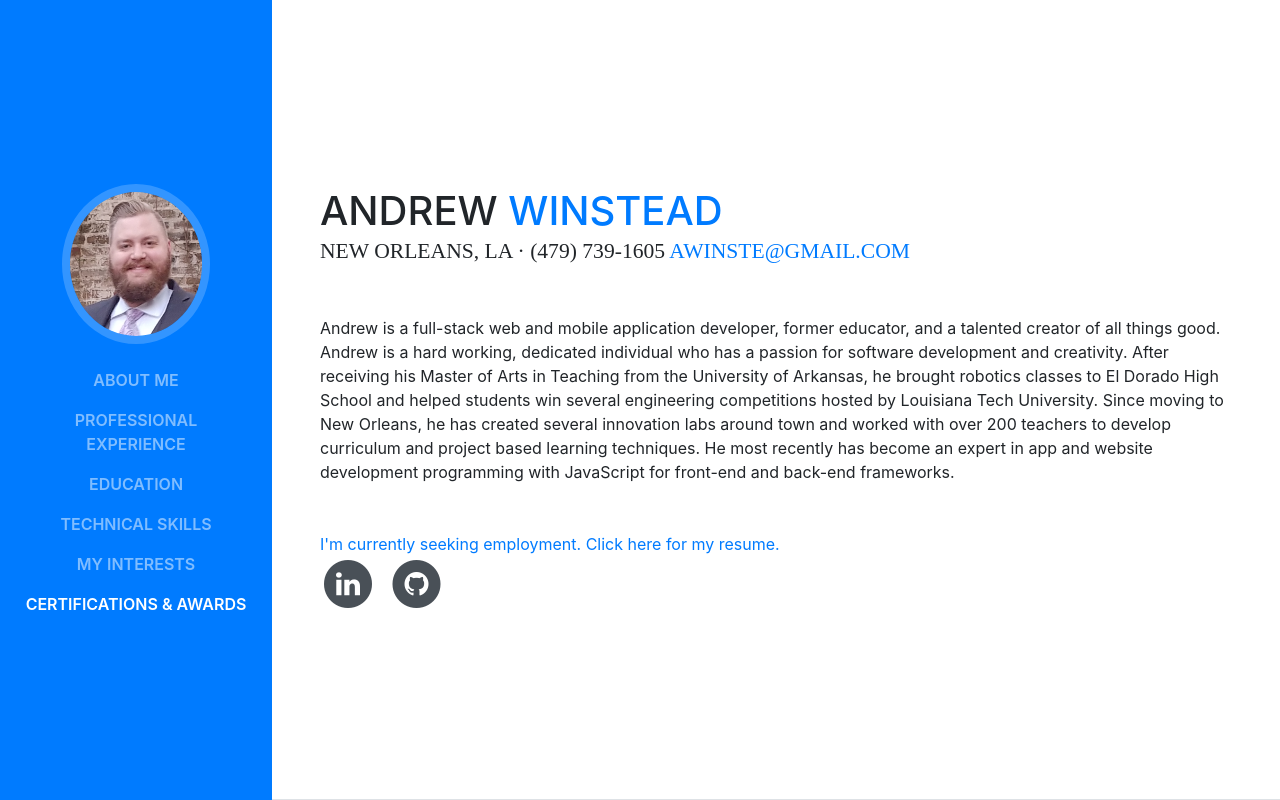
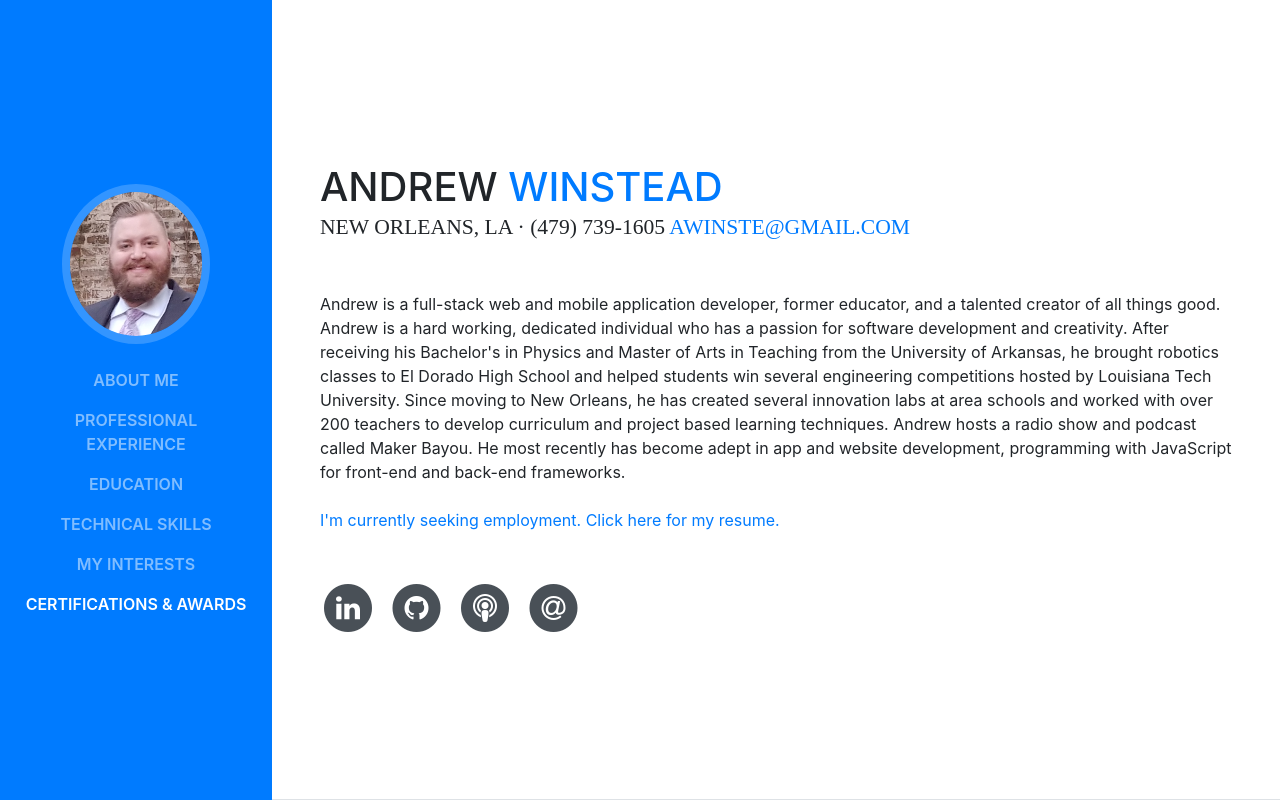
Before and after one commit to awinste/awinste.github.io, a website with bundled scripts: page index.html in a window 1280 px wide. Shown: the top 800 px of the page. Built offline with nearby package versions, Linux system fonts and the light colour scheme; a web font is replaced by a local one.

Commit message:
add podcast and email buttons

```diff
--- a/index.html
+++ b/index.html
@@ -72,15 +72,14 @@
             <a href="mailto:awinste@gmail.com">awinste@gmail.com</a>
           </div>
           <p class="mb-5">Andrew is a full-stack web and mobile application developer, former educator, and a talented creator of all things good.
-          Andrew is a hard working, dedicated individual who has a passion for software development and creativity. After receiving his Master of
+          Andrew is a hard working, dedicated individual who has a passion for software development and creativity. After receiving his Bachelor's in Physics and Master of
           Arts in Teaching from the University of Arkansas, he brought robotics classes to El Dorado High School and helped students
           win several engineering competitions hosted by Louisiana Tech University. Since moving to New Orleans, he has created several
-          innovation labs around town and worked with over 200 teachers to develop curriculum and project based learning techniques.
-          He most recently has become an expert in app and website development programming with JavaScript for front-end and back-end
-          frameworks.</p>
-          <div>
+          innovation labs at area schools and worked with over 200 teachers to develop curriculum and project based learning techniques. Andrew hosts a radio show and podcast called Maker Bayou.
+          He most recently has become adept in app and website development, programming with JavaScript for front-end and back-end
+          frameworks.<br /><br />
             <a href="https://drive.google.com/open?id=1TOTWqbPHJHcQ1I6cV8FIe6x-vffaPQ4J">I'm currently seeking employment. Click here for my resume.</a>
-          </div>
+            </p>
           <ul class="list-inline list-social-icons mb-0">
             <li class="list-inline-item">
               <a href="https://www.linkedin.com/in/awinstead/">
@@ -95,6 +94,22 @@
                 <span class="fa-stack fa-lg">
                   <i class="fa fa-circle fa-stack-2x"></i>
                   <i class="fa fa-github fa-stack-1x fa-inverse"></i>
+                </span>
+              </a>
+            </li>
+            <li class="list-inline-item">
+              <a href="https://www.blubrry.com/makerbayou/">
+                <span class="fa-stack fa-lg">
+                  <i class="fa fa-circle fa-stack-2x"></i>
+                  <i class="fa fa-podcast fa-stack-1x fa-inverse"></i>
+                </span>
+              </a>
+            </li>
+            <li class="list-inline-item">
+              <a href="https://mail.google.com/mail/?view=cm&fs=1&to=awinste@gmail.com">
+                <span class="fa-stack fa-lg">
+                  <i class="fa fa-circle fa-stack-2x"></i>
+                  <i class="fa fa-at fa-stack-1x fa-inverse"></i>
                 </span>
               </a>
             </li>
```
